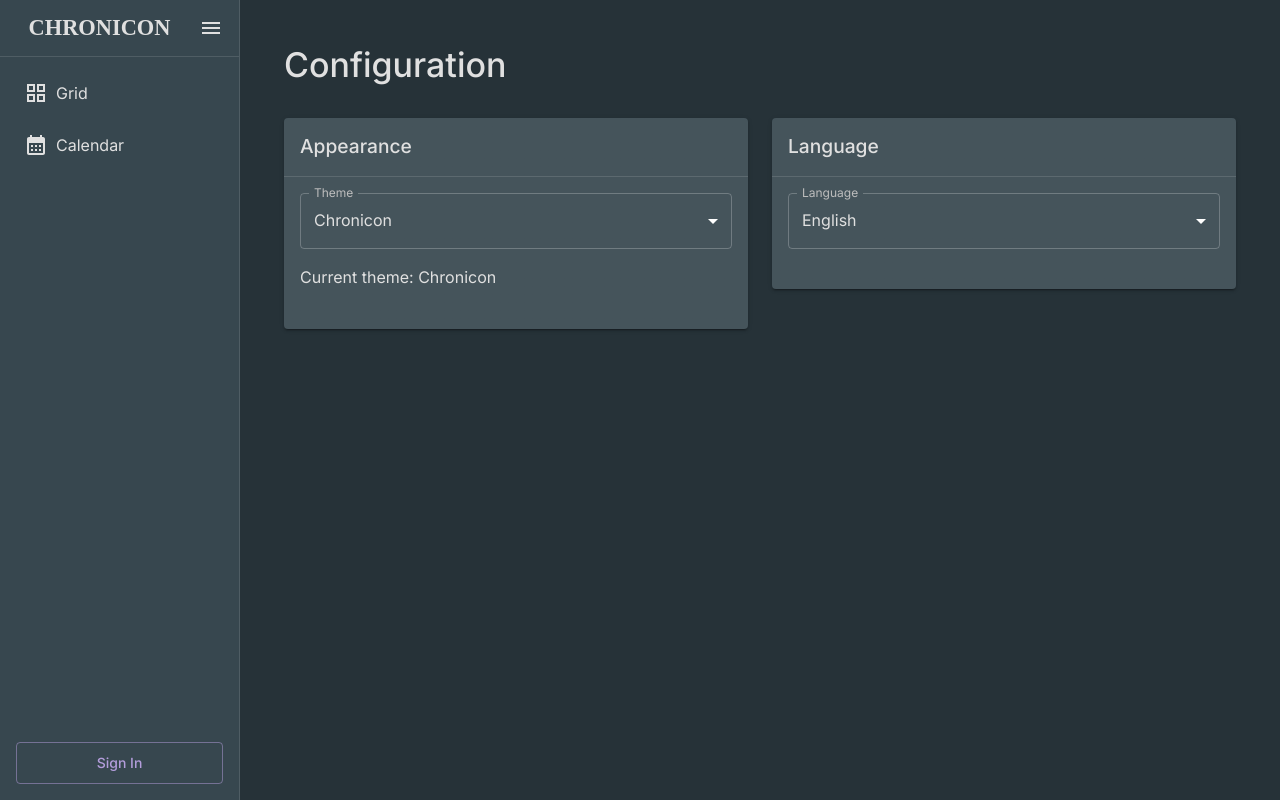
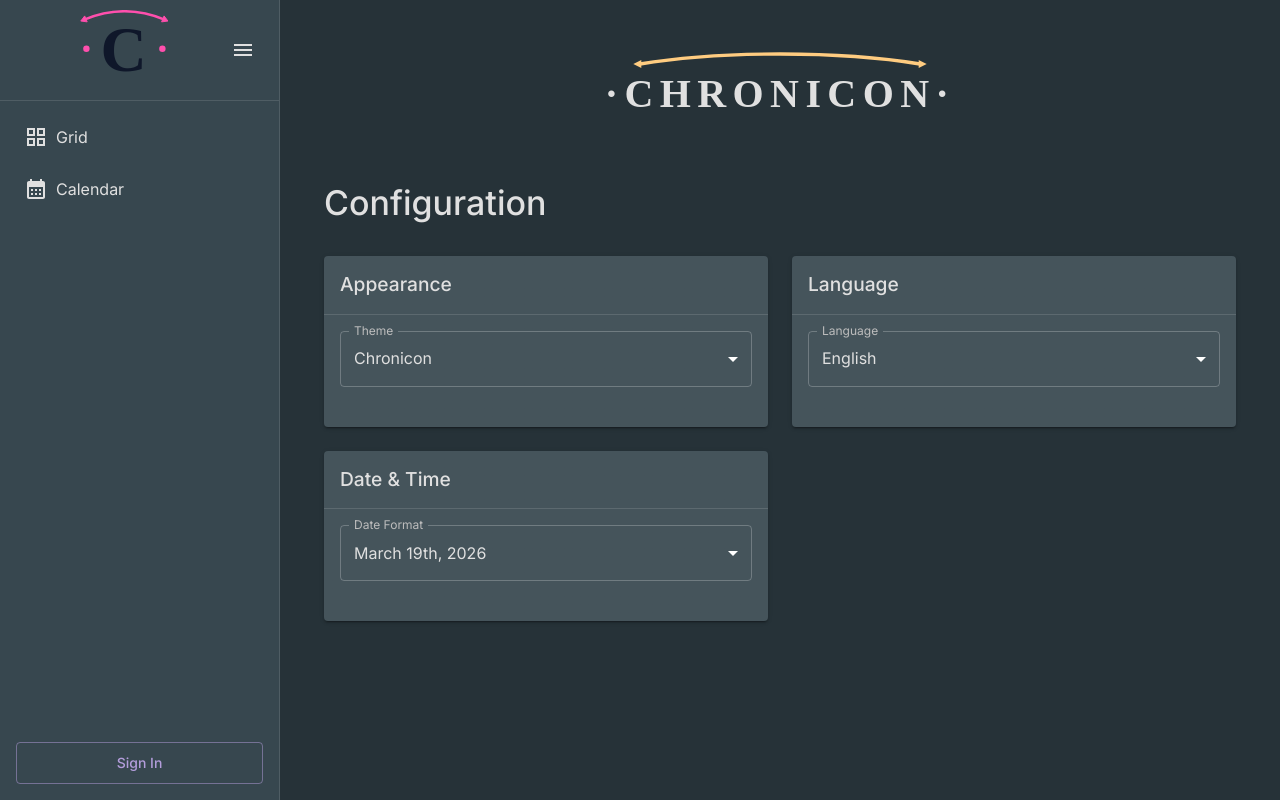
Before and after one commit to luisandres248/chronicon, a React (Vite) app: page /config in a window 1280 px wide. Built offline with nearby package versions, Linux system fonts and the light colour scheme; no server answers.

Commit message:
ajustes de estilos, internacionalizaciónes y logo}

```diff
--- a/index.html
+++ b/index.html
@@ -2,7 +2,7 @@
 <html lang="en">
   <head>
     <meta charset="UTF-8" />
-    <link rel="icon" type="image/svg+xml" href="/vite.svg" />
+    <link rel="icon" type="image/svg+xml" href="/favicon.svg" />
     <meta name="viewport" content="width=device-width, initial-scale=1.0" />
     <title>Chronicon</title>
   </head>
--- a/src/components/EventsGrid.jsx
+++ b/src/components/EventsGrid.jsx
@@ -10,6 +10,7 @@ import EventCard from "./EventCard";
 import EventForm from "./EventForm";
 import EventActionDialog from "./EventActionDialog";
 import AddRecurrenceDialog from "./AddRecurrenceDialog";
+import Logo from "./Logo";
 import SortingControls from "./SortingControls";
 
 const EventsGrid = () => {
@@ -181,12 +182,17 @@ const EventsGrid = () => {
 
   return (
     <Box sx={{ p: 3, position: "relative", minHeight: "100vh" }}>
+      <Box sx={{ display: 'flex', justifyContent: 'space-between', alignItems: 'center', mb: 2 }}>
+        <Box sx={{ width: 400, ml: 2 }}>
+          <Logo />
+        </Box>
         <SortingControls
           sortCriteria={sortCriteria}
           setSortCriteria={setSortCriteria}
           sortOrder={sortOrder}
           setSortOrder={setSortOrder}
         />
+      </Box>
 
       {sortedEventsForGrid.length > 0 ? (
         <Grid container spacing={3}>
--- /dev/null
+++ b/src/components/Logo.jsx
@@ -0,0 +1,35 @@
+import React from 'react';
+import { useTheme } from '@mui/material/styles';
+
+const Logo = () => {
+  const theme = useTheme();
+
+  const styles = {
+    word: {
+      fill: theme.palette.text.primary,
+      letterSpacing: '0.16em',
+      fontWeight: 600,
+      fontFamily: '"Cinzel", "Cormorant SC", "Trajan Pro", serif',
+    },
+    titulus: {
+      fill: 'none',
+      stroke: theme.palette.secondary.main,
+      strokeWidth: 10,
+      strokeLinecap: 'round',
+    },
+    end: {
+      fill: theme.palette.secondary.main,
+    },
+  };
+
+  return (
+    <svg xmlns="http://www.w3.org/2000/svg" viewBox="0 0 1200 300" role="img" aria-label="· CHRONICON · wordmark">
+      <text style={styles.word} x="600" y="190" textAnchor="middle" fontSize="120">·CHRONICON·</text>
+      <path style={styles.titulus} d="M180,60 C420,20 780,20 1020,60"/>
+      <path style={styles.end} d="M160,60 l24,-12 v24 z"/>
+      <path style={styles.end} d="M1040,60 l-24,-12 v24 z"/>
+    </svg>
+  );
+};
+
+export default Logo;
--- a/src/components/Sidebar.jsx
+++ b/src/components/Sidebar.jsx
@@ -23,11 +23,14 @@ import {
   ExpandMore,
   ExpandLess,
 } from "@mui/icons-material";
+import { useTranslation } from "react-i18next";
 import { GlobalContext } from "../context/GlobalContext";
+import SmallLogo from "./SmallLogo";
 
-const drawerWidth = 240;
+const drawerWidth = 280;
 
 const Sidebar = () => {
+  const { t } = useTranslation();
   const {
     user,
     config,
@@ -64,15 +67,16 @@ const Sidebar = () => {
           display: 'flex',
           alignItems: 'center',
           justifyContent: open ? 'space-between' : 'center',
-          p: 1,
-          height: 56,
-          maxHeight: 56,
+          px: 2,
+          py: 1,
+          height: 100, // Even more increased height
+          maxHeight: 100, // Even more increased maxHeight
         }}>
           {open && (
-            <Box sx={{ p: 1, display: 'flex', justifyContent: 'center', alignItems: 'center', flexGrow: 1, overflow: 'hidden' }}>
-              <Typography variant="h6" component="div" sx={{ fontFamily: 'serif', textTransform: 'uppercase', color: theme.palette.text.primary, fontWeight: 'bold', fontSize: '1.4rem', whiteSpace: 'nowrap', cursor: 'default' }}>
-                CHRONICON
-              </Typography>
+            <Box sx={{ display: 'flex', justifyContent: 'center', alignItems: 'center', flexGrow: 1, overflow: 'visible' }}>
+              <Box sx={{ width: 80, height: 80 }}> {/* Even more increased size for SmallLogo */}
+                <SmallLogo />
+              </Box>
             </Box>
           )}
           <IconButton onClick={() => setOpen(!open)} sx={{ color: theme.palette.text.primary }}>
@@ -110,7 +114,7 @@ const Sidebar = () => {
                     primaryTypographyProps={{ variant: 'caption', sx: { color: theme.palette.text.secondary, textAlign: 'center', display: 'block', mb: 1, wordBreak: 'break-all' }}}
                   />
                   <Button fullWidth variant="outlined" color="secondary" size="small" onClick={handleSignOut} disabled={authLoading} sx={{ textTransform: 'none', mb: 1, borderColor: theme.palette.error.main, color: theme.palette.error.main, '&:hover': { backgroundColor: theme.palette.mode === 'dark' ? 'rgba(244, 67, 54, 0.1)' : 'rgba(211, 47, 47, 0.08)', borderColor: theme.palette.error.dark, } }}>
-                    {authLoading ? "Signing Out..." : "Sign Out"}
+                    {authLoading ? t('signingOut') : t('signOut')}
                   </Button>
                 </List>
               </Collapse>
@@ -131,31 +135,31 @@ const Sidebar = () => {
             <ListItemIcon sx={{ color: isActive('/') ? theme.palette.primary.main : 'inherit', minWidth: 'auto', justifyContent: 'center', mr: open ? 1 : 0 }}>
               <GridView />
             </ListItemIcon>
-            {open && <ListItemText primary="Grid" />}
+            {open && <ListItemText primary={t('gridLink')} />}
           </ListItem>
           <ListItem component={Link} to="/calendar" disabled={!user} sx={{ color: isActive('/calendar') ? theme.palette.primary.main : theme.palette.text.primary, backgroundColor: isActive('/calendar') ? (config?.darkMode ? 'rgba(144, 202, 249, 0.08)' : 'rgba(33, 150, 243, 0.08)') : 'transparent', borderRadius: '8px', mx: open ? 1 : 'auto', my: 0.5, width: open ? 'auto' : 'fit-content', justifyContent: open ? 'flex-start' : 'center', '&:hover': { backgroundColor: config?.darkMode ? 'rgba(144, 202, 249, 0.12)' : 'rgba(33, 150, 243, 0.12)' } }}>
             <ListItemIcon sx={{ color: isActive('/calendar') ? theme.palette.primary.main : 'inherit', minWidth: 'auto', justifyContent: 'center', mr: open ? 1 : 0 }}>
               <CalendarMonth />
             </ListItemIcon>
-            {open && <ListItemText primary="Calendar" />}
+            {open && <ListItemText primary={t('calendarLink')} />}
           </ListItem>
         </List>
 
         <div style={{ marginTop: "auto", padding: "16px", textAlign: "center" }}>
           {open && (
             user ? (
-              <IconButton component={Link} to="/config" title="Configuration" aria-label="Configuration" sx={{ color: isActive('/config') ? theme.palette.primary.main : theme.palette.text.secondary, backgroundColor: isActive('/config') ? (config?.darkMode ? 'rgba(144, 202, 249, 0.08)' : 'rgba(33, 150, 243, 0.08)') : 'transparent', borderRadius: '8px', p: 1, '&:hover': { backgroundColor: config?.darkMode ? 'rgba(144, 202, 249, 0.12)' : 'rgba(33, 150, 243, 0.12)' } }}>
+              <IconButton component={Link} to="/config" title={t('configTitle')} aria-label={t('configTitle')} sx={{ color: isActive('/config') ? theme.palette.primary.main : theme.palette.text.secondary, backgroundColor: isActive('/config') ? (config?.darkMode ? 'rgba(144, 202, 249, 0.08)' : 'rgba(33, 150, 243, 0.08)') : 'transparent', borderRadius: '8px', p: 1, '&:hover': { backgroundColor: config?.darkMode ? 'rgba(144, 202, 249, 0.12)' : 'rgba(33, 150, 243, 0.12)' } }}>
                 <Settings />
               </IconButton>
             ) : (
               <Button onClick={handleSignIn} disabled={authLoading} variant={config?.theme === 'light' ? "contained" : "outlined"} color="primary" sx={{ width: '100%', p: 1, textTransform: 'none' }}>
-                {authLoading ? "..." : "Sign In"}
+                {authLoading ? t('signingIn') : t('signIn')}
               </Button>
             )
           )}
 
           {!open && (
-            <IconButton onClick={!user ? handleSignIn : undefined} disabled={authLoading && !user} title={user ? user.name : "Sign In"} aria-label={user ? user.name : "Sign In"} sx={{ color: theme.palette.text.secondary, p: 0.75 }}>
+            <IconButton onClick={!user ? handleSignIn : undefined} disabled={authLoading && !user} title={user ? user.name : t('signIn')} aria-label={user ? user.name : t('signIn')} sx={{ color: theme.palette.text.secondary, p: 0.75 }}>
               {authLoading && !user ? (
                 "..."
               ) : user ? (
--- /dev/null
+++ b/src/components/SmallLogo.jsx
@@ -0,0 +1,107 @@
+import React from 'react';
+
+const SmallLogo = ({ width = 88.783859 }) => {
+  const vbW = 88.783859;
+  const vbH = 66.083984;
+  const height = (width * vbH) / vbW;
+
+  return (
+    <svg
+      xmlns="http://www.w3.org/2000/svg"
+      viewBox={`0 0 ${vbW} ${vbH}`}
+      role="img"
+      aria-label="· C · monograma con arco"
+      width={width}
+      height={height}
+    >
+      <defs>
+        <marker
+          style={{ overflow: 'visible' }}
+          id="marker1956"
+          refX="0"
+          refY="0"
+          orient="auto-start-reverse"
+          markerWidth="2.729075"
+          markerHeight="3.155"
+          viewBox="0 0 5.3244081 6.1553851"
+          preserveAspectRatio="xMidYMid"
+        >
+          <path
+            transform="scale(0.5)"
+            style={{
+              fill: 'context-stroke',
+              fillRule: 'evenodd',
+              stroke: 'context-stroke',
+              strokeWidth: '1pt',
+            }}
+            d="M 5.77,0 -2.88,5 V -5 Z"
+          />
+        </marker>
+
+        <marker
+          style={{ overflow: 'visible' }}
+          id="TriangleStart"
+          refX="0"
+          refY="0"
+          orient="auto-start-reverse"
+          markerWidth="2.729075"
+          markerHeight="3.155"
+          viewBox="0 0 5.3244081 6.1553851"
+          preserveAspectRatio="xMidYMid"
+        >
+          <path
+            transform="scale(0.5)"
+            style={{
+              fill: 'context-stroke',
+              fillRule: 'evenodd',
+              stroke: 'context-stroke',
+              strokeWidth: '1pt',
+            }}
+            d="M 5.77,0 -2.88,5 V -5 Z"
+          />
+        </marker>
+
+        <style>{`
+          .line { stroke:#ff4fad; fill:none; stroke-width:3; stroke-linecap:round; }
+          .dot  { fill:#ff4fad; }
+          .txt  { fill:#0f172a; font:600 48px "Cinzel","Cormorant SC","Trajan Pro",serif; }
+        `}</style>
+      </defs>
+
+      <path
+        className="line"
+        d="m 4.2185273,9.6140134 q 40.1734017,-16.738918 80.3468017,0"
+        markerStart="url(#TriangleStart)"
+        markerEnd="url(#marker1956)"
+        style={{ strokeWidth: 2.51084, strokeDasharray: 'none' }}
+      />
+
+      <circle className="dot" cx="6.3919291" cy="38.681309" r="3.2" />
+      <circle className="dot" cx="82.39193"  cy="38.681309" r="3.2" />
+
+      <text
+        className="txt"
+        x="43.533276"
+        y="61"
+        textAnchor="middle"
+        dominantBaseline="alphabetic"
+        fill="#0f172a"
+        fontFamily={`Cinzel, 'Cormorant SC', 'Trajan Pro', serif`}
+        fontWeight={600}
+        fontSize="54"
+      >
+        <tspan
+          style={{
+            fontWeight: 'bold',
+            fontSize: '64px',
+            fontFamily: "Cinzel, 'Cormorant SC', 'Trajan Pro', serif",
+          }}
+        >
+          C
+        </tspan>
+      </text>
+    </svg>
+  );
+};
+
+export default SmallLogo;
--- a/src/context/GlobalContext.jsx
+++ b/src/context/GlobalContext.jsx
@@ -11,6 +11,7 @@ const USER_CONFIG_STORAGE_KEY = "chronicon_user_config";
 
 const defaultConfig = {
   theme: "chronicon",
+  dateFormat: "PPP",
 };
 
 const lightTheme = createTheme({
--- a/src/locales/en.json
+++ b/src/locales/en.json
@@ -49,6 +49,25 @@
     "deleteButton": "Delete",
     "cancelButton": "Cancel",
     "updateButton": "Update",
-    "createButton": "Create"
+    "createButton": "Create",
+    "dateTimeSectionTitle": "Date & Time",
+    "dateFormatLabel": "Date Format",
+    "gridLink": "Grid",
+    "signIn": "Sign In",
+    "signOut": "Sign Out",
+    "signingOut": "Signing Out...",
+    "traditionalView": "Traditional",
+    "streamView": "Stream",
+    "occurrences": "Occurrences",
+    "timeSinceFirstOccurrence": "Time since first occurrence",
+    "lastTime": "Last time",
+    "averageBetweenOccurrences": "Average between occurrences",
+    "tags": "Tags",
+    "editFirstOccurrence": "Edit first occurrence",
+    "addOccurrence": "Add Occurrence",
+    "showHideAllDayNumbers": "Show/Hide numbers of all days",
+    "selectEventToSeeStats": "Select an event to see its statistics.",
+    "noDataTraditional": "No data to display in traditional view.",
+    "noDataStream": "No data to display in stream view."
   }
 }
--- a/src/pages/Config.jsx
+++ b/src/pages/Config.jsx
@@ -19,6 +19,8 @@ import {
 } from "@mui/material";
 // Removed WbSunny and DarkMode icons as they are no longer used with the Select
 import { GlobalContext } from "../context/GlobalContext";
+import { formatDate } from "../utils/dateFormatter";
+import Logo from "../components/Logo";
 
 const Config = () => {
   const { config, updateConfig } = useContext(GlobalContext);
@@ -46,8 +48,13 @@ const Config = () => {
     }
   };
 
+  const today = new Date();
+
   return (
     <Box sx={{ p: 3, maxWidth: 1200, mx: 'auto' }}>
+      <Box sx={{ width: 400, margin: '0 auto', mb: 4 }}>
+        <Logo />
+      </Box>
       <Typography variant="h4" gutterBottom sx={{ mb: 4, fontWeight: 500 }}>
         {t('configTitle')}
       </Typography>
@@ -82,10 +89,6 @@ const Config = () => {
                   <MenuItem value="sunsetGlow">{t('sunsetGlowTheme')}</MenuItem>
                 </Select>
               </FormControl>
-
-              <Typography sx={{ mb: 2 }}>
-                {t('currentTheme')}: {getThemeName(config.theme)}
-              </Typography>
             </CardContent>
           </Card>
         </Grid>
@@ -118,6 +121,37 @@ const Config = () => {
             </CardContent>
           </Card>
         </Grid>
+        <Grid item xs={12} md={6}>
+          <Card elevation={2}>
+            <CardHeader
+              title={t('dateTimeSectionTitle')}
+              sx={{
+                borderBottom: `1px solid ${theme.palette.divider}`,
+                '& .MuiCardHeader-title': {
+                  fontSize: '1.2rem',
+                  fontWeight: 500,
+                }
+              }}
+            />
+            <CardContent>
+              <FormControl fullWidth sx={{ mb: 2 }}>
+                <InputLabel id="date-format-select-label">{t('dateFormatLabel')}</InputLabel>
+                <Select
+                  labelId="date-format-select-label"
+                  id="date-format-select"
+                  value={config.dateFormat || 'PPP'}
+                  label={t('dateFormatLabel')}
+                  onChange={(e) => updateConfig({ dateFormat: e.target.value })}
+                >
+                  <MenuItem value="PPP">{formatDate(today, 'PPP', i18n.language)}</MenuItem>
+                  <MenuItem value="dd/MM/yyyy">{formatDate(today, 'dd/MM/yyyy', i18n.language)}</MenuItem>
+                  <MenuItem value="MM/dd/yyyy">{formatDate(today, 'MM/dd/yyyy', i18n.language)}</MenuItem>
+                  <MenuItem value="yyyy-MM-dd">{formatDate(today, 'yyyy-MM-dd', i18n.language)}</MenuItem>
+                </Select>
+              </FormControl>
+            </CardContent>
+          </Card>
+        </Grid>
       </Grid>
     </Box>
   );
--- /dev/null
+++ b/src/utils/dateFormatter.js
@@ -0,0 +1,18 @@
+import { format } from 'date-fns';
+import { es, enUS } from 'date-fns/locale';
+
+const locales = { es, en: enUS };
+
+export const formatDate = (date, formatStr, locale) => {
+  if (!date || !(date instanceof Date) || isNaN(date)) {
+    return "No date";
+  }
+  try {
+    return format(date, formatStr, {
+      locale: locales[locale] || enUS
+    });
+  } catch (error) {
+    console.error("Error formatting date:", error);
+    return "Invalid date";
+  }
+};
```
Also changed, not shown: src/components/EventCalendar.jsx (+26 -17 lines), src/components/EventCard.jsx (+7 -13 lines), src/locales/es.json (+20 -1 lines), public/favicon.svg (added). Lines whose indentation alone changed are shown as unchanged.
